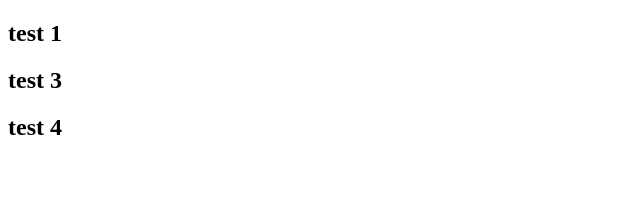
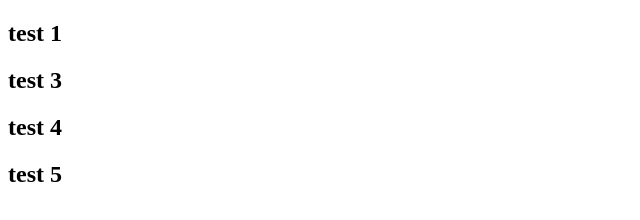
Before and after one commit to sbala25/gitgit2, a plain HTML site: page index.html in a window 1280 px wide. Shown: the full height of the page, 0-640 px from the left. Drawn offline with Linux system fonts and the light colour scheme.

Commit message:
Update index.html
anather test2

```diff
--- a/index.html
+++ b/index.html
@@ -9,5 +9,6 @@
 <h2>test 1</h2>
 	<h2>test 3</h2>
 	<h2>test 4</h2>
+	<h2>test 5</h2>
 </body>
 </html>
```
